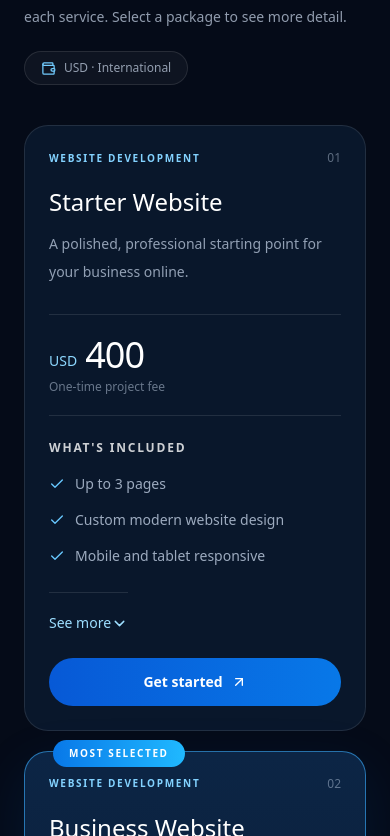
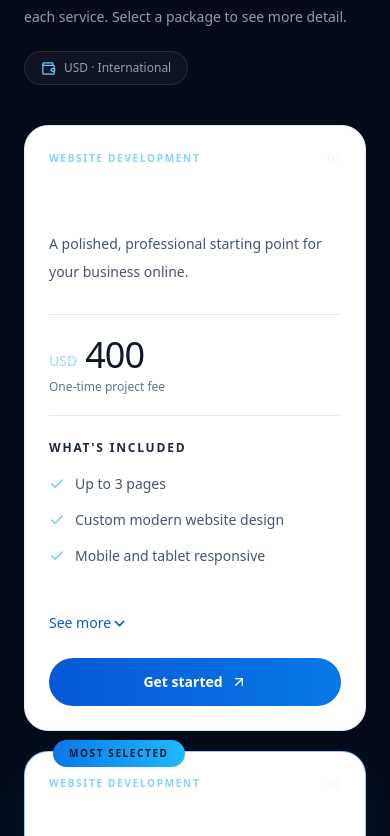
Before and after one commit to sherpaten/Creto-Studio, a Next.js app in the folder creto-studio/: page /packages in a window 390 px wide. Shown: the part 1808-2644 px from the top of the page. Built offline with nearby package versions, Linux system fonts and the light colour scheme.

Commit message:
Switch package cards to white with dark text

```diff
--- a/creto-studio/components/PackagesExperience.jsx
+++ b/creto-studio/components/PackagesExperience.jsx
@@ -41,7 +41,7 @@ const faqs = [
 ];
 
 function Price({ market, value }) {
-  return <div className="flex items-end gap-2"><span className="pb-1 text-sm font-semibold text-[#8DD8FF]">{market.currency}</span><span className="text-4xl font-semibold tracking-tight text-white sm:text-5xl">{value}</span></div>;
+  return <div className="flex items-end gap-2"><span className="pb-1 text-sm font-semibold text-[#8DD8FF]">{market.currency}</span><span className="text-4xl font-semibold tracking-tight text-slate-900 sm:text-5xl">{value}</span></div>;
 }
 
 export default function PackagesExperience() {
@@ -102,15 +102,15 @@ export default function PackagesExperience() {
             <span className="inline-flex w-fit items-center gap-2 rounded-full border border-white/10 bg-white/[.04] px-4 py-2 text-xs text-blue-100/65"><Wallet size={15} className="text-[#72CCFF]"/> {market.currency} · {market.label}</span>
           </div>
           <div className="mt-10 columns-1 gap-5 sm:columns-2 xl:columns-3">
-            {market.packages.map((item,index)=><article key={item.id} className={`relative mb-5 inline-block w-full break-inside-avoid rounded-3xl border p-6 align-top transition duration-200 sm:p-7 ${item.popular?"border-[#3AAEFF]/60 bg-gradient-to-b from-[#0C2545] to-[#09172B] shadow-[0_18px_55px_rgba(0,90,190,.14)]":"border-white/10 bg-[#09172B] hover:border-white/20"}`}>
-              {item.popular&&<span className="absolute -top-3 left-7 rounded-full bg-gradient-to-r from-[#0878E8] to-[#20B9FF] px-4 py-1.5 text-[10px] font-bold uppercase tracking-[.16em] text-white">Most selected</span>}
+            {market.packages.map((item,index)=><article key={item.id} className={`relative mb-5 inline-block w-full break-inside-avoid rounded-3xl border p-6 align-top transition duration-200 sm:p-7 ${item.popular?"border-[#3AAEFF]/60 bg-white shadow-[0_18px_55px_rgba(0,90,190,.10)] shadow-[0_18px_55px_rgba(0,90,190,.14)]":"border-slate-200 bg-white hover:border-slate-300"}`}>
+              {item.popular&&<span className="absolute -top-3 left-7 rounded-full bg-gradient-to-r from-[#0878E8] to-[#20B9FF] px-4 py-1.5 text-[10px] font-bold uppercase tracking-[.16em] text-slate-900">Most selected</span>}
               <div className="flex items-center justify-between gap-3"><span className="text-[10px] font-bold uppercase tracking-[.17em] text-[#83D2FF]">{item.category}</span><span className="text-xs text-blue-100/40">0{index+1}</span></div>
-              <h3 className="mt-5 text-2xl font-semibold text-white">{item.name}</h3><p className="mt-3 min-h-[3.5rem] text-sm leading-7 text-blue-100/65">{item.intro}</p>
-              <div className="mt-7 border-y border-white/10 py-5"><Price market={market} value={item.price}/><p className="mt-1 text-xs text-blue-100/45">{item.unit==="one-time"?"One-time project fee":item.unit==="per month"?"Monthly service fee":item.unit==="package total"?"Fixed package total":"Service fee"}</p></div>
-              <p className="mt-6 text-xs font-bold uppercase tracking-[.15em] text-white/80">What's included</p>
-              <ul className="mt-4 space-y-3">{item.features.slice(0,3).map(feature=><li key={feature} className="flex items-start gap-2.5 text-sm leading-6 text-blue-100/70"><Check size={16} className="mt-1 shrink-0 text-[#68C8FF]"/>{feature}</li>)}</ul>
-              <button type="button" onClick={()=>setExpanded(expanded===item.id?"":item.id)} className="mt-6 inline-flex items-center justify-between border-t border-white/10 pt-5 text-sm font-semibold text-[#9DDEFF] hover:text-white"><span>{expanded===item.id?"See less":"See more"}</span><ChevronDown size={17} className={`transition-transform ${expanded===item.id?"rotate-180":""}`}/></button>
-              {expanded===item.id&&<div className="mt-4 rounded-2xl border border-white/10 bg-black/15 p-4"><ul className="space-y-2.5">{item.features.slice(3).map(feature=><li key={feature} className="flex items-start gap-2 text-xs leading-5 text-blue-100/75"><Check size={14} className="mt-0.5 shrink-0 text-[#68C8FF]"/>{feature}</li>)}</ul>{item.note&&<p className="mt-4 border-t border-white/10 pt-4 text-xs leading-6 text-blue-100/55">{item.note}</p>}<p className="mt-4 text-xs leading-6 text-blue-100/65"><strong className="text-white">Ideal for: </strong>{item.best}</p></div>}
+              <h3 className="mt-5 text-2xl font-semibold text-white">{item.name}</h3><p className="mt-3 min-h-[3.5rem] text-sm leading-7 text-slate-600">{item.intro}</p>
+              <div className="mt-7 border-y border-slate-200 py-5"><Price market={market} value={item.price}/><p className="mt-1 text-xs text-slate-500">{item.unit==="one-time"?"One-time project fee":item.unit==="per month"?"Monthly service fee":item.unit==="package total"?"Fixed package total":"Service fee"}</p></div>
+              <p className="mt-6 text-xs font-bold uppercase tracking-[.15em] text-slate-800">What's included</p>
+              <ul className="mt-4 space-y-3">{item.features.slice(0,3).map(feature=><li key={feature} className="flex items-start gap-2.5 text-sm leading-6 text-slate-600"><Check size={16} className="mt-1 shrink-0 text-[#68C8FF]"/>{feature}</li>)}</ul>
+              <button type="button" onClick={()=>setExpanded(expanded===item.id?"":item.id)} className="mt-6 inline-flex items-center justify-between border-t border-white/10 pt-5 text-sm font-semibold text-[#0759D6] hover:text-white"><span>{expanded===item.id?"See less":"See more"}</span><ChevronDown size={17} className={`transition-transform ${expanded===item.id?"rotate-180":""}`}/></button>
+              {expanded===item.id&&<div className="mt-4 rounded-2xl border border-white/10 bg-slate-50 p-4"><ul className="space-y-2.5">{item.features.slice(3).map(feature=><li key={feature} className="flex items-start gap-2 text-xs leading-5 text-slate-600"><Check size={14} className="mt-0.5 shrink-0 text-[#68C8FF]"/>{feature}</li>)}</ul>{item.note&&<p className="mt-4 border-t border-white/10 pt-4 text-xs leading-6 text-slate-500">{item.note}</p>}<p className="mt-4 text-xs leading-6 text-blue-100/65"><strong className="text-white">Ideal for: </strong>{item.best}</p></div>}
               <Link href={`/contact?package=${encodeURIComponent(item.name)}&market=${marketKey}&currency=${market.currency}&price=${item.price}`} className="mt-6 inline-flex w-full items-center justify-center gap-2 rounded-full bg-gradient-to-r from-[#0759D6] to-[#0878E8] px-5 py-3.5 text-sm font-bold text-white transition hover:-translate-y-0.5 hover:shadow-lg hover:shadow-blue-950/40">Get started <ArrowUpRight size={16}/></Link>
             </article>)}
           </div>
```
